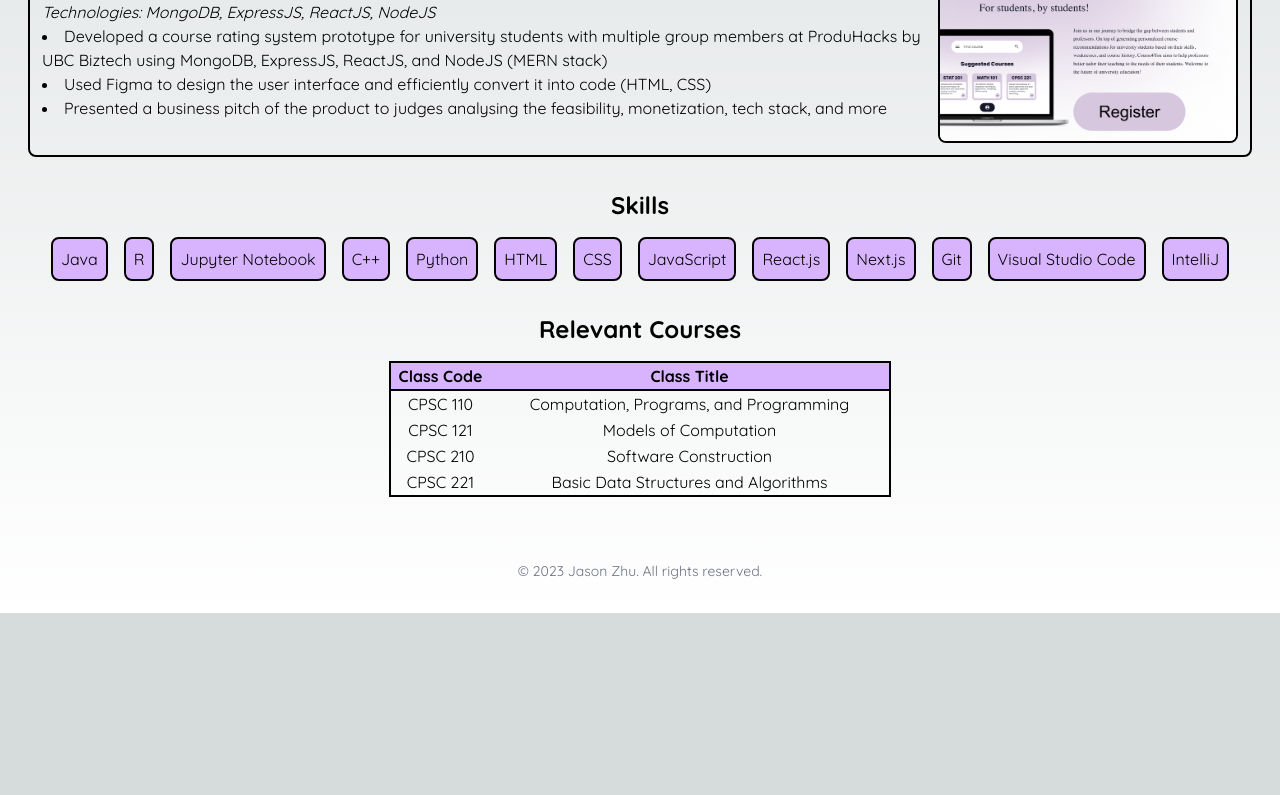
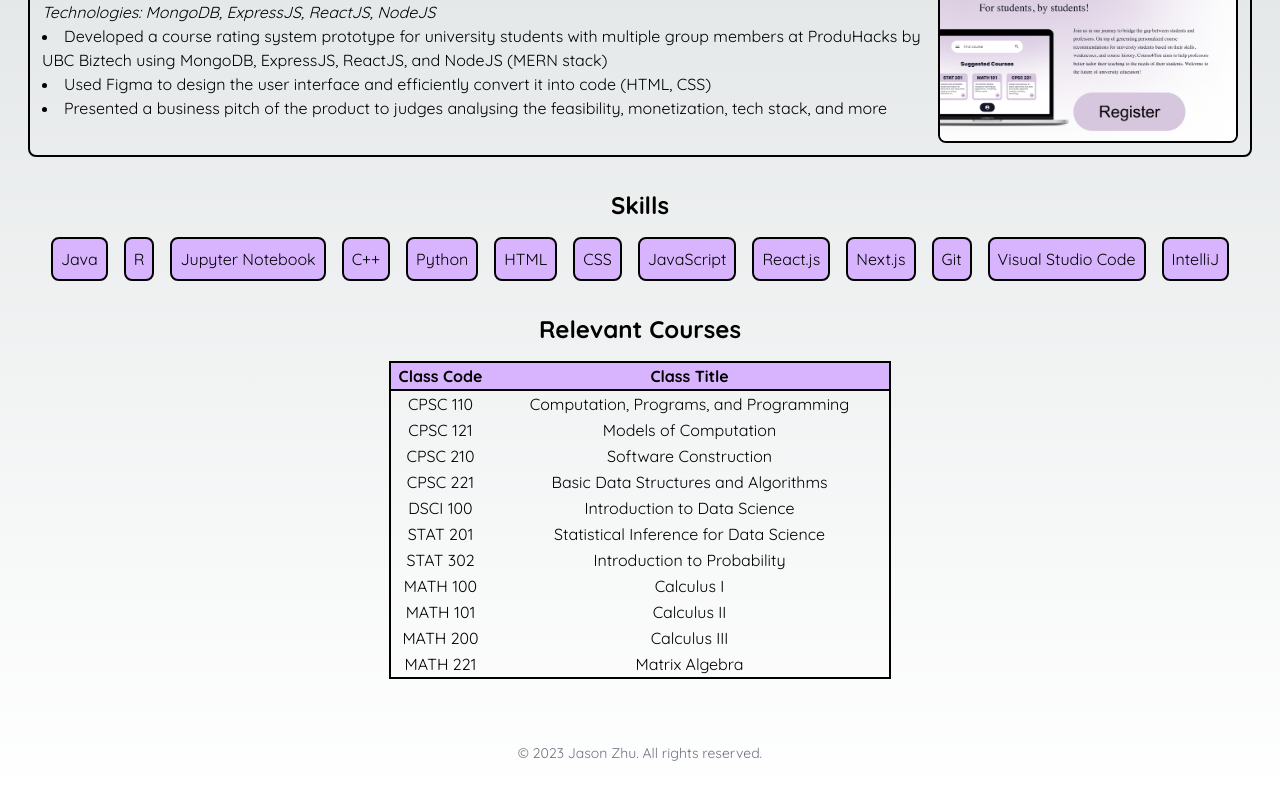
Before and after one commit to zhujhj/zhujhj.github.io, a Next.js app: page /projects in a window 1280 px wide. Shown: the part 473-1268 px from the top of the page. Before the commit the page ends 1086 px from the top, so only its background shows below. Built offline with nearby package versions, Linux system fonts and the light colour scheme.

Commit message:
added courses

```diff
--- a/app/projects/page.jsx
+++ b/app/projects/page.jsx
@@ -131,23 +131,23 @@ const Projects = () => {
                 <td>CPSC 221</td>
                 <td>Basic Data Structures and Algorithms</td>
               </tr>
-              {/* <tr>
+              <tr>
                 <td>DSCI 100</td>
                 <td>Introduction to Data Science</td>
-              </tr> */}
-              {/* <tr>
+              </tr>
+              <tr>
                 <td>STAT 201</td>
                 <td>Statistical Inference for Data Science</td>
               </tr>
               <tr>
                 <td>STAT 302</td>
                 <td>Introduction to Probability</td>
-              </tr> */}
-              {/* <tr>
+              </tr>
+              <tr>
                 <td>MATH 100</td>
                 <td>Calculus I</td>
-              </tr> */}
-              {/* <tr>
+              </tr>
+              <tr>
                 <td>MATH 101</td>
                 <td>Calculus II</td>
               </tr>
@@ -158,7 +158,7 @@ const Projects = () => {
               <tr>
                 <td>MATH 221</td>
                 <td>Matrix Algebra</td>
-              </tr> */}
+              </tr>
             </table>
           </div>
         </section>
```
